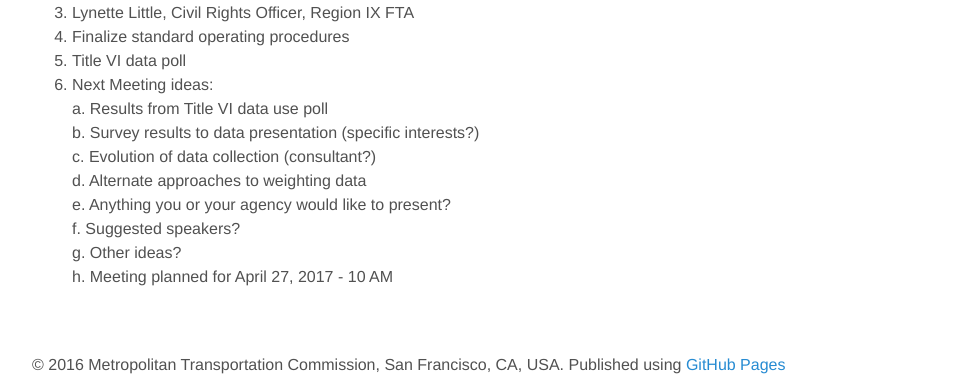
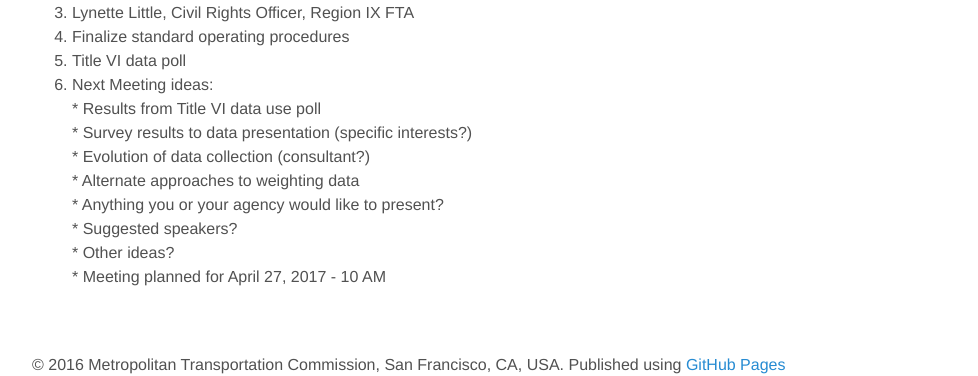
Before and after one commit to BayAreaMetro/transit-passenger-surveys, a Jekyll site: the page built from steering.md, in a window 1280 px wide. Shown: the part 1874-2250 px from the top of the page, without its empty margins (144-1122 px from the left). Built offline with Jekyll 4.4.1, drawn with Linux system fonts in a browser that asks for light colours; nearby versions of some CDN libraries; library files that are not in the unit come from our copies.

Commit message:
Asterisks

```diff
--- a/steering.md
+++ b/steering.md
@@ -72,11 +72,11 @@ Access Code: 9427202
 5. Finalize standard operating procedures
 6. Title VI data poll
 7. Next Meeting ideas:
-        a. Results from Title VI data use poll
-        b. Survey results to data presentation (specific interests?)
-        c. Evolution of data collection (consultant?)
-        d. Alternate approaches to weighting data
-        e. Anything you or your agency would like to present?
-        f. Suggested speakers?
-        g. Other ideas?
-        h. Meeting planned for April 27, 2017 - 10 AM
+        * Results from Title VI data use poll
+        * Survey results to data presentation (specific interests?)
+        * Evolution of data collection (consultant?)
+        * Alternate approaches to weighting data
+        * Anything you or your agency would like to present?
+        * Suggested speakers?
+        * Other ideas?
+        * Meeting planned for April 27, 2017 - 10 AM
```
